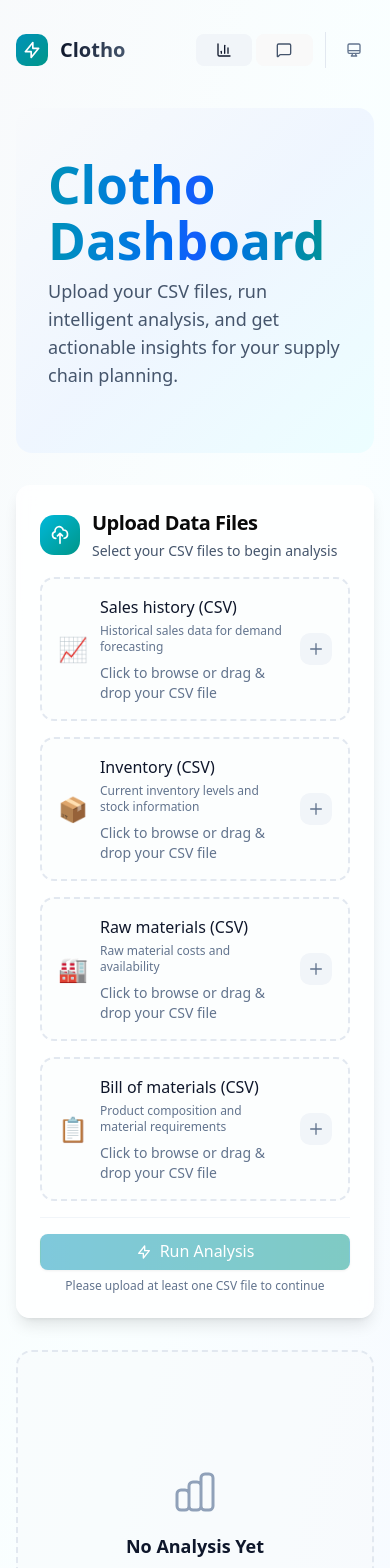
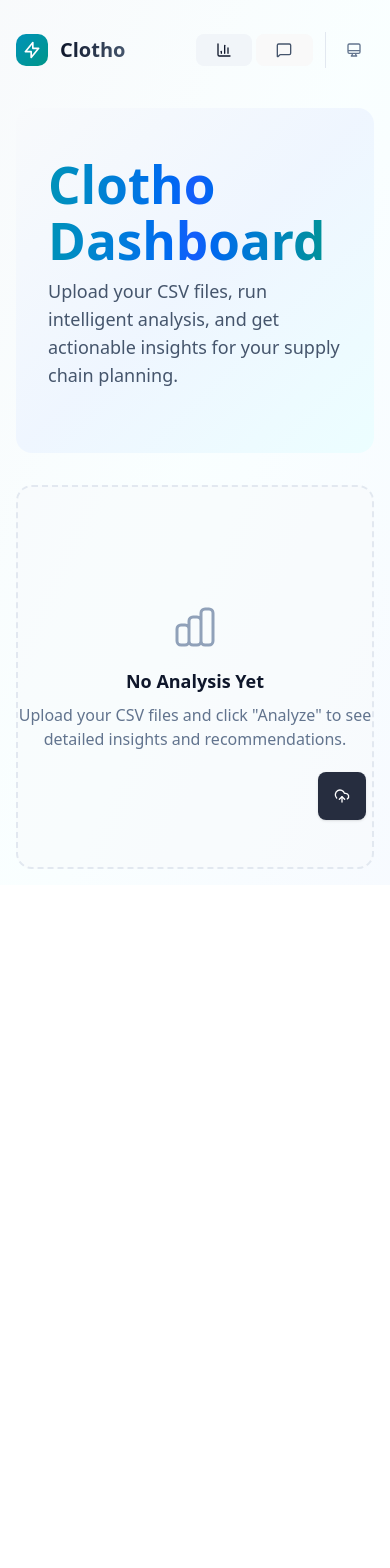
Before and after one commit to danielferreira-dias/geekathon-here4beer, a React (Vite) app in the folder Clotho/: page / in a window 390 px wide. Shown: the top 1568 px of the page. After the commit the page ends 885 px from the top, so only its background shows below. Built offline with nearby package versions, Linux system fonts and the light colour scheme.

Commit message:
: main: Enhance FileDrop and UploadPanel components with compact mode support, improving UI responsiveness. Update icon props to accept ReactNode for better flexibility. Refactor Dashboard to include a floating upload button and conditional rendering of the UploadPanel.

```diff
--- a/Clotho/src/components/common/FileDrop.tsx
+++ b/Clotho/src/components/common/FileDrop.tsx
@@ -1,15 +1,16 @@
-import { useCallback, useRef, useState } from 'react'
+import { useCallback, useRef, useState, type ReactNode } from 'react'
 import { Input } from '@/components/ui/input'
 
 type Props = {
   label: string
   accept?: string
   onFile: (file: File | null) => void
-  icon?: string
+  icon?: ReactNode
   description?: string
+  compact?: boolean
 }
 
-export function FileDrop({ label, accept = '.csv', onFile, icon, description }: Props) {
+export function FileDrop({ label, accept = '.csv', onFile, icon, description, compact = false }: Props) {
   const inputRef = useRef<HTMLInputElement | null>(null)
   const [dragOver, setDragOver] = useState(false)
   const [selectedFile, setSelectedFile] = useState<File | null>(null)
@@ -44,7 +45,8 @@ export function FileDrop({ label, accept = '.csv', onFile, icon, description }:
   return (
     <div
       className={`
-        relative rounded-xl border-2 border-dashed p-4 transition-all duration-200 cursor-pointer group
+        relative rounded-xl border-dashed transition-all duration-200 cursor-pointer group
+        ${compact ? 'p-3 border' : 'p-4 border-2'}
         ${dragOver
           ? 'border-cyan-400 bg-cyan-50/50 dark:bg-cyan-950/20'
           : selectedFile
@@ -57,24 +59,24 @@ export function FileDrop({ label, accept = '.csv', onFile, icon, description }:
       onDrop={handleDrop}
       onClick={() => inputRef.current?.click()}
     >
-      <div className="flex items-center gap-3">
+      <div className={compact ? 'flex items-center gap-2' : 'flex items-center gap-3'}>
         {icon && (
-          <div className="text-2xl flex-shrink-0">
+          <div className={compact ? 'text-xl flex-shrink-0' : 'text-2xl flex-shrink-0'}>
             {icon}
           </div>
         )}
         <div className="flex-1 min-w-0">
-          <div className="font-medium text-slate-900 dark:text-slate-100 mb-1">
+          <div className={compact ? 'font-medium text-slate-900 dark:text-slate-100 mb-0.5 text-sm' : 'font-medium text-slate-900 dark:text-slate-100 mb-1'}>
             {label}
           </div>
           {description && (
-            <div className="text-xs text-slate-500 dark:text-slate-400 mb-2">
+            <div className={compact ? 'text-[11px] text-slate-500 dark:text-slate-400 mb-1' : 'text-xs text-slate-500 dark:text-slate-400 mb-2'}>
               {description}
             </div>
           )}
           {selectedFile ? (
-            <div className="flex items-center gap-2 text-sm">
-              <svg className="w-4 h-4 text-teal-600" fill="currentColor" viewBox="0 0 20 20">
+            <div className={compact ? 'flex items-center gap-1.5 text-[12px]' : 'flex items-center gap-2 text-sm'}>
+              <svg className={compact ? 'w-3.5 h-3.5 text-teal-600' : 'w-4 h-4 text-teal-600'} fill="currentColor" viewBox="0 0 20 20">
                 <path fillRule="evenodd" d="M10 18a8 8 0 100-16 8 8 0 000 16zm3.707-9.293a1 1 0 00-1.414-1.414L9 10.586 7.707 9.293a1 1 0 00-1.414 1.414l2 2a1 1 0 001.414 0l4-4z" clipRule="evenodd" />
               </svg>
               <span className="text-teal-700 dark:text-teal-300 font-medium truncate" title={selectedFile.name}>
@@ -85,7 +87,7 @@ export function FileDrop({ label, accept = '.csv', onFile, icon, description }:
               </span>
             </div>
           ) : (
-            <div className="text-sm text-slate-500 dark:text-slate-400">
+            <div className={compact ? 'text-[12px] text-slate-500 dark:text-slate-400' : 'text-sm text-slate-500 dark:text-slate-400'}>
               Click to browse or drag & drop your CSV file
             </div>
           )}
@@ -94,8 +96,8 @@ export function FileDrop({ label, accept = '.csv', onFile, icon, description }:
           {selectedFile ? (
             <div className="relative">
               {/* Success indicator - always visible */}
-              <div className="w-8 h-8 bg-teal-100 dark:bg-teal-900/30 rounded-lg flex items-center justify-center group-hover:opacity-0 transition-opacity duration-200">
-                <svg className="w-4 h-4 text-teal-600 dark:text-teal-400" fill="currentColor" viewBox="0 0 20 20">
+              <div className={compact ? 'w-7 h-7 bg-teal-100 dark:bg-teal-900/30 rounded-lg flex items-center justify-center group-hover:opacity-0 transition-opacity duration-200' : 'w-8 h-8 bg-teal-100 dark:bg-teal-900/30 rounded-lg flex items-center justify-center group-hover:opacity-0 transition-opacity duration-200'}>
+                <svg className={compact ? 'w-3.5 h-3.5 text-teal-600 dark:text-teal-400' : 'w-4 h-4 text-teal-600 dark:text-teal-400'} fill="currentColor" viewBox="0 0 20 20">
                   <path fillRule="evenodd" d="M10 18a8 8 0 100-16 8 8 0 000 16zm3.707-9.293a1 1 0 00-1.414-1.414L9 10.586 7.707 9.293a1 1 0 00-1.414 1.414l2 2a1 1 0 001.414 0l4-4z" clipRule="evenodd" />
                 </svg>
               </div>
@@ -103,19 +105,19 @@ export function FileDrop({ label, accept = '.csv', onFile, icon, description }:
               {/* Remove button - appears on hover */}
               <button
                 onClick={handleRemoveFile}
-                className="absolute top-0 left-0 w-8 h-8 p-0 m-0 border-0 !bg-red-100 dark:!bg-red-900/30 rounded-lg flex items-center justify-center opacity-0 group-hover:opacity-100 transition-all duration-200 hover:!bg-red-200 dark:hover:!bg-red-900/50 z-10"
+                className={compact ? 'absolute top-0 left-0 w-7 h-7 p-0 m-0 border-0 !bg-red-100 dark:!bg-red-900/30 rounded-lg flex items-center justify-center opacity-0 group-hover:opacity-100 transition-all duration-200 hover:!bg-red-200 dark:hover:!bg-red-900/50 z-10' : 'absolute top-0 left-0 w-8 h-8 p-0 m-0 border-0 !bg-red-100 dark:!bg-red-900/30 rounded-lg flex items-center justify-center opacity-0 group-hover:opacity-100 transition-all duration-200 hover:!bg-red-200 dark:hover:!bg-red-900/50 z-10'}
                 title="Remove file"
                 type="button"
                 style={{ padding: 0, margin: 0, border: 'none', transition: 'all 0.2s ease-in-out' }}
               >
-                <svg className="w-4 h-4 text-red-600 dark:text-red-400 z-10" fill="currentColor" viewBox="0 0 20 20">
+                <svg className={compact ? 'w-3.5 h-3.5 text-red-600 dark:text-red-400 z-10' : 'w-4 h-4 text-red-600 dark:text-red-400 z-10'} fill="currentColor" viewBox="0 0 20 20">
                   <path fillRule="evenodd" d="M4.293 4.293a1 1 0 011.414 0L10 8.586l4.293-4.293a1 1 0 111.414 1.414L11.414 10l4.293 4.293a1 1 0 01-1.414 1.414L10 11.414l-4.293 4.293a1 1 0 01-1.414-1.414L8.586 10 4.293 5.707a1 1 0 010-1.414z" clipRule="evenodd" />
                 </svg>
               </button>
             </div>
           ) : (
-            <div className="w-8 h-8 bg-slate-100 dark:bg-slate-800 rounded-lg flex items-center justify-center group-hover:bg-slate-200 dark:group-hover:bg-slate-700 transition-colors">
-              <svg className="w-4 h-4 text-slate-500 dark:text-slate-400" fill="none" viewBox="0 0 24 24" stroke="currentColor">
+            <div className={compact ? 'w-7 h-7 bg-slate-100 dark:bg-slate-800 rounded-lg flex items-center justify-center group-hover:bg-slate-200 dark:group-hover:bg-slate-700 transition-colors' : 'w-8 h-8 bg-slate-100 dark:bg-slate-800 rounded-lg flex items-center justify-center group-hover:bg-slate-200 dark:group-hover:bg-slate-700 transition-colors'}>
+              <svg className={compact ? 'w-3.5 h-3.5 text-slate-500 dark:text-slate-400' : 'w-4 h-4 text-slate-500 dark:text-slate-400'} fill="none" viewBox="0 0 24 24" stroke="currentColor">
                 <path strokeLinecap="round" strokeLinejoin="round" strokeWidth={2} d="M12 4v16m8-8H4" />
               </svg>
             </div>
--- a/Clotho/src/components/dashboard/UploadPanel.tsx
+++ b/Clotho/src/components/dashboard/UploadPanel.tsx
@@ -1,62 +1,65 @@
 import { useState } from 'react'
 import { Card, CardContent, CardHeader, CardTitle } from '@/components/ui/card'
 import { Button } from '@/components/ui/button'
+import { UploadCloud, TrendingUp, Package, Factory, FileSpreadsheet } from 'lucide-react'
 import { FileDrop } from '@/components/common/FileDrop'
 import type { AnalysisFiles } from '@/hooks/useAnalysis'
 
-export function UploadPanel({ onSubmit, loading }: { onSubmit: (files: AnalysisFiles) => void; loading: boolean }) {
+export function UploadPanel({ onSubmit, loading, compact = true }: { onSubmit: (files: AnalysisFiles) => void; loading: boolean; compact?: boolean }) {
   const [files, setFiles] = useState<AnalysisFiles>({ sales: null, inventory: null, materials: null, bom: null })
 
   const fileCount = Object.values(files).filter(Boolean).length
 
   return (
-    <Card className="shadow-lg border-0 bg-white/80 dark:bg-slate-900/80 backdrop-blur-sm">
+    <Card className={compact ? 'shadow-sm border bg-white/70 dark:bg-slate-900/70' : 'shadow-lg border-0 bg-white/80 dark:bg-slate-900/80 backdrop-blur-sm'}>
       <CardHeader className="pb-4">
         <div className="flex items-center gap-3">
-          <div className="flex items-center justify-center w-10 h-10 bg-gradient-to-br from-cyan-500 to-teal-600 rounded-xl">
-            <svg className="w-5 h-5 text-white" fill="none" viewBox="0 0 24 24" stroke="currentColor">
-              <path strokeLinecap="round" strokeLinejoin="round" strokeWidth={2} d="M7 16a4 4 0 01-.88-7.903A5 5 0 1115.9 6L16 6a5 5 0 011 9.9M15 13l-3-3m0 0l-3 3m3-3v12" />
-            </svg>
+          <div className={compact ? 'flex items-center justify-center w-8 h-8 bg-gradient-to-br from-cyan-500 to-teal-600 rounded-lg' : 'flex items-center justify-center w-10 h-10 bg-gradient-to-br from-cyan-500 to-teal-600 rounded-xl'}>
+            <UploadCloud className={compact ? 'w-4 h-4 text-white' : 'w-5 h-5 text-white'} />
           </div>
           <div>
-            <CardTitle className="text-xl font-semibold">Upload Data Files</CardTitle>
-            <p className="text-sm text-slate-600 dark:text-slate-400 mt-1">
+            <CardTitle className={compact ? 'text-base font-semibold' : 'text-xl font-semibold'}>Upload Data Files</CardTitle>
+            <p className={compact ? 'text-xs text-slate-600 dark:text-slate-400 mt-1' : 'text-sm text-slate-600 dark:text-slate-400 mt-1'}>
               {fileCount > 0 ? `${fileCount} of 4 files selected` : 'Select your CSV files to begin analysis'}
             </p>
           </div>
         </div>
       </CardHeader>
-      <CardContent className="space-y-4">
+      <CardContent className={compact ? 'space-y-3' : 'space-y-4'}>
         <FileDrop
           label="Sales history (CSV)"
           onFile={(f) => setFiles((s) => ({ ...s, sales: f }))}
-          icon="📈"
+          icon={<TrendingUp className="w-4 h-4" />}
           description="Historical sales data for demand forecasting"
+          compact={compact}
         />
         <FileDrop
           label="Inventory (CSV)"
           onFile={(f) => setFiles((s) => ({ ...s, inventory: f }))}
-          icon="📦"
+          icon={<Package className="w-4 h-4" />}
           description="Current inventory levels and stock information"
+          compact={compact}
         />
         <FileDrop
           label="Raw materials (CSV)"
           onFile={(f) => setFiles((s) => ({ ...s, materials: f }))}
-          icon="🏭"
+          icon={<Factory className="w-4 h-4" />}
           description="Raw material costs and availability"
+          compact={compact}
         />
         <FileDrop
           label="Bill of materials (CSV)"
           onFile={(f) => setFiles((s) => ({ ...s, bom: f }))}
-          icon="📋"
+          icon={<FileSpreadsheet className="w-4 h-4" />}
           description="Product composition and material requirements"
+          compact={compact}
         />
 
         <div className="pt-4 border-t border-slate-100 dark:border-slate-800">
           <Button
             onClick={() => onSubmit(files)}
             disabled={loading || fileCount === 0}
-            className="w-full bg-gradient-to-r from-cyan-600 to-teal-600 hover:from-cyan-700 hover:to-teal-700 text-white font-medium py-3 rounded-xl transition-all duration-200 disabled:opacity-50 disabled:cursor-not-allowed"
+            className={compact ? 'w-full bg-gradient-to-r from-cyan-600 to-teal-600 hover:from-cyan-700 hover:to-teal-700 text-white font-medium py-2.5 rounded-lg transition-all duration-200 disabled:opacity-50 disabled:cursor-not-allowed' : 'w-full bg-gradient-to-r from-cyan-600 to-teal-600 hover:from-cyan-700 hover:to-teal-700 text-white font-medium py-3 rounded-xl transition-all duration-200 disabled:opacity-50 disabled:cursor-not-allowed'}
           >
             {loading ? (
               <div className="flex items-center gap-2">
--- a/Clotho/src/pages/Dashboard.tsx
+++ b/Clotho/src/pages/Dashboard.tsx
@@ -1,3 +1,4 @@
+import { useState } from 'react'
 import { useAnalysis } from '@/hooks/useAnalysis'
 import { PageShell } from '@/components/common/PageShell'
 import { TopNav } from '@/components/common/TopNav'
@@ -5,6 +6,8 @@ import { UploadPanel } from '@/components/dashboard/UploadPanel'
 import { SummaryCards } from '@/components/dashboard/SummaryCards'
 import { ResultTabs } from '@/components/dashboard/ResultTabs'
 import { JsonDownloadButton } from '@/components/common/JsonDownloadButton'
+import { Button } from '@/components/ui/button'
+import { UploadCloud } from 'lucide-react'
 
 interface DashboardProps {
   onNavigate: (page: 'dashboard' | 'chatbot') => void
@@ -12,6 +15,7 @@ interface DashboardProps {
 
 export default function Dashboard({ onNavigate }: DashboardProps) {
   const { result, loading, analyze } = useAnalysis()
+  const [showUpload, setShowUpload] = useState(false)
 
   return (
     <PageShell>
@@ -30,6 +34,7 @@ export default function Dashboard({ onNavigate }: DashboardProps) {
                 Upload your CSV files, run intelligent analysis, and get actionable insights for your supply chain planning.
               </p>
             </div>
+            <div className="flex items-center gap-2 flex-shrink-0">
               {result && (
                 <div className="flex-shrink-0">
                   <JsonDownloadButton data={result} />
@@ -38,16 +43,9 @@ export default function Dashboard({ onNavigate }: DashboardProps) {
             </div>
           </div>
         </div>
-
-      {/* Main Content */}
-      <div className="grid grid-cols-1 lg:grid-cols-3 gap-8">
-        {/* Upload Section */}
-        <div className="lg:col-span-1">
-          <UploadPanel onSubmit={analyze} loading={loading} />
       </div>
 
-        {/* Results Section */}
-        <div className="lg:col-span-2">
+      {/* Results - full width */}
       {result ? (
         <div id="results-panel" className="space-y-6">
           <SummaryCards data={result} />
@@ -66,7 +64,19 @@ export default function Dashboard({ onNavigate }: DashboardProps) {
           </div>
         </div>
       )}
-        </div>
+
+      {/* Floating Upload Button + Panel */}
+      <div className="fixed bottom-6 right-6 z-50 flex flex-col items-end gap-3">
+        {showUpload && (
+          <UploadPanel onSubmit={analyze} loading={loading} compact />
+        )}
+        <Button
+          onClick={() => setShowUpload((v) => !v)}
+          className={showUpload ? '!bg-teal-600 hover:!bg-teal-700 !text-white h-12 w-12 rounded-full' : '!bg-slate-900/90 dark:!bg-slate-100/10 !text-white dark:!text-slate-200 h-12 w-12 rounded-full border border-white/10 hover:!bg-slate-800'}
+          aria-label="Upload data"
+        >
+          <UploadCloud className="w-5 h-5" />
+        </Button>
       </div>
     </PageShell>
   )
```
Lines whose indentation alone changed are shown as unchanged.
